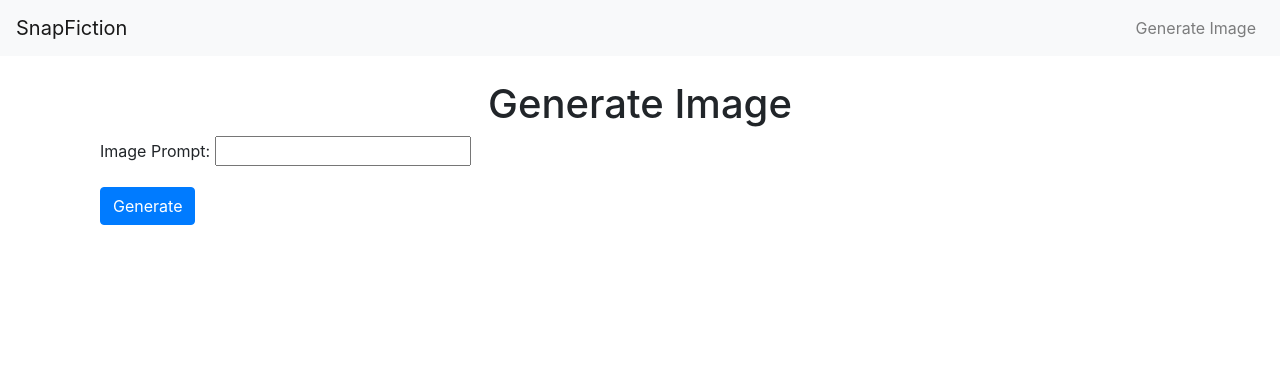
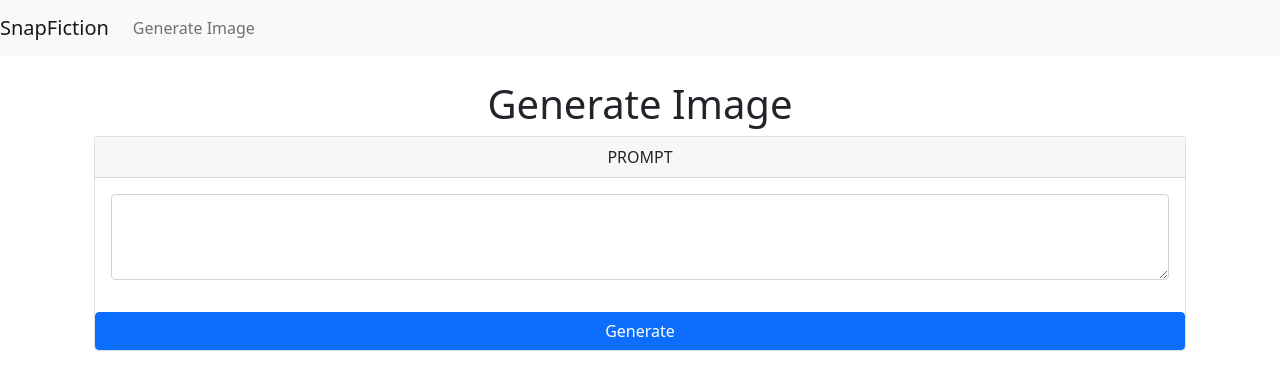
Before and after one commit to iammadhanraj/SnapFiction, a Django app: page /generate/ in a window 1280 px wide. Shown: the top 390 px of the page. Run offline with Django 5.2, Linux system fonts and the light colour scheme; some libraries are stand-ins or nearby versions.

Commit message:
small_update

```diff
--- a/SnapFiction/urls.py
+++ b/SnapFiction/urls.py
@@ -24,4 +24,5 @@ urlpatterns = [
     path('',include('Pixora.urls')),
 ]
 if settings.DEBUG:
+    urlpatterns += static(settings.STATIC_URL, document_root=settings.STATIC_ROOT)
     urlpatterns += static(settings.MEDIA_URL, document_root=settings.MEDIA_ROOT)
--- a/templates/base.html
+++ b/templates/base.html
@@ -5,7 +5,7 @@
     <meta charset="UTF-8">
     <meta name="viewport" content="width=device-width, initial-scale=1.0">
     <title>{% block title %}SnapFiction{% endblock %}</title>
-    <link rel="stylesheet" href="https://stackpath.bootstrapcdn.com/bootstrap/4.5.2/css/bootstrap.min.css">
+    <link href="https://cdn.jsdelivr.net/npm/bootstrap@5.0.2/dist/css/bootstrap.min.css" rel="stylesheet" integrity="sha384-EVSTQN3/azprG1Anm3QDgpJLIm9Nao0Yz1ztcQTwFspd3yD65VohhpuuCOmLASjC" crossorigin="anonymous">
 </head>
 <body>
     <nav class="navbar navbar-expand-lg navbar-light bg-light">
@@ -21,5 +21,6 @@
     <div class="container">
         {% block content %}{% endblock %}
     </div>
+    <script src="https://cdn.jsdelivr.net/npm/bootstrap@5.0.2/dist/js/bootstrap.bundle.min.js" integrity="sha384-MrcW6ZMFYlzcLA8Nl+NtUVF0sA7MsXsP1UyJoMp4YLEuNSfAP+JcXn/tWtIaxVXM" crossorigin="anonymous"></script>
 </body>
 </html>
--- a/templates/pixora/generate_image.html
+++ b/templates/pixora/generate_image.html
@@ -3,10 +3,21 @@
 {% block content %}
 <div class="container mt-4">
     <h1 class="text-center">Generate Image</h1>
-    <form method="POST">
-        {% csrf_token %}
-        {{ form.as_p }}
-        <button type="submit" class="btn btn-primary">Generate</button>
-    </form>
+
+
+    <div class="card text-center">
+        <div class="card-header text-uppercase">
+          Prompt
+        </div>
+        <form method="POST">
+            <div class="card-body">
+                    {% csrf_token %}
+                    <div class="mb-3">
+                        <textarea class="form-control" id="exampleFormControlTextarea1" required name="prompt" rows="3"></textarea>
+                    </div>
+            </div>
+        </form>
+                <button type="submit" class="btn btn-primary">Generate</button>
+      </div>
 </div>
 {% endblock %}
```
Also changed, not shown: SnapFiction/settings.py (+9 -0 lines), templates/pixora/home.html (+10 -1 lines), static/img/default.jpg (added).
